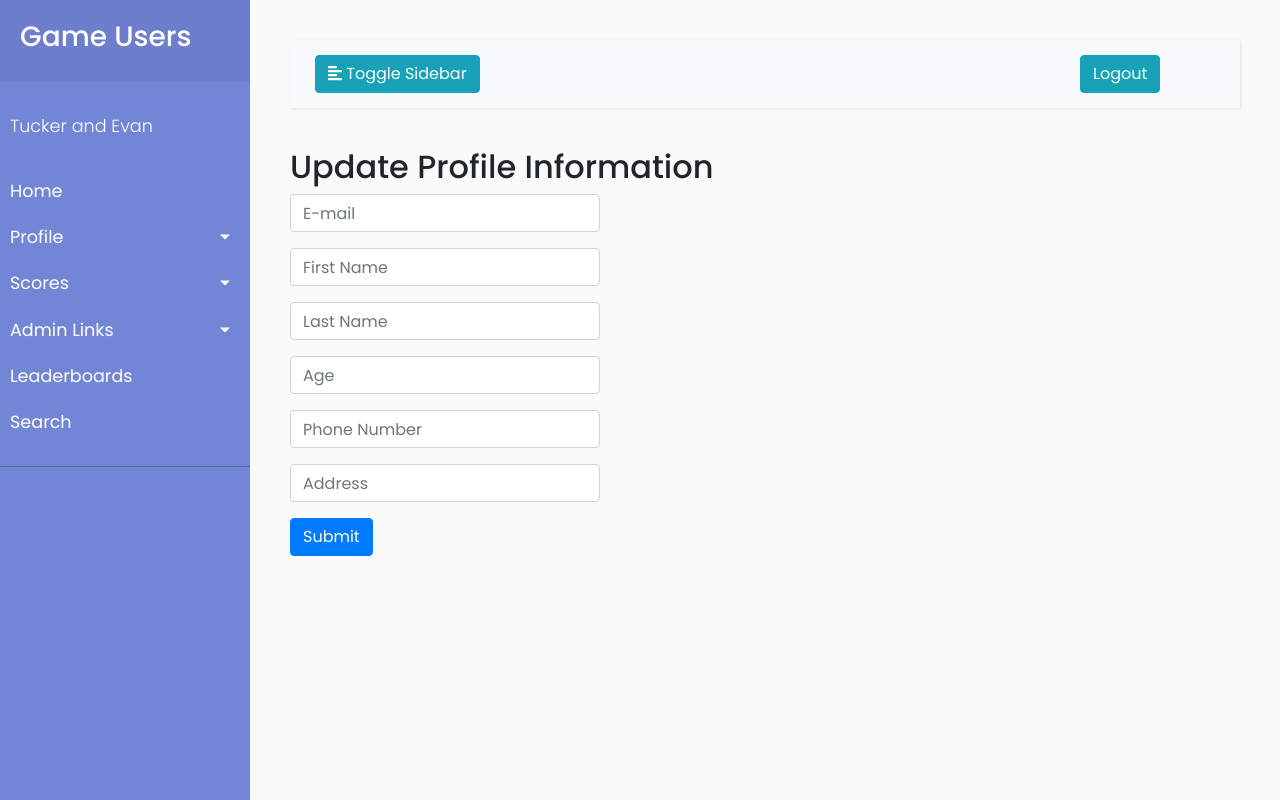
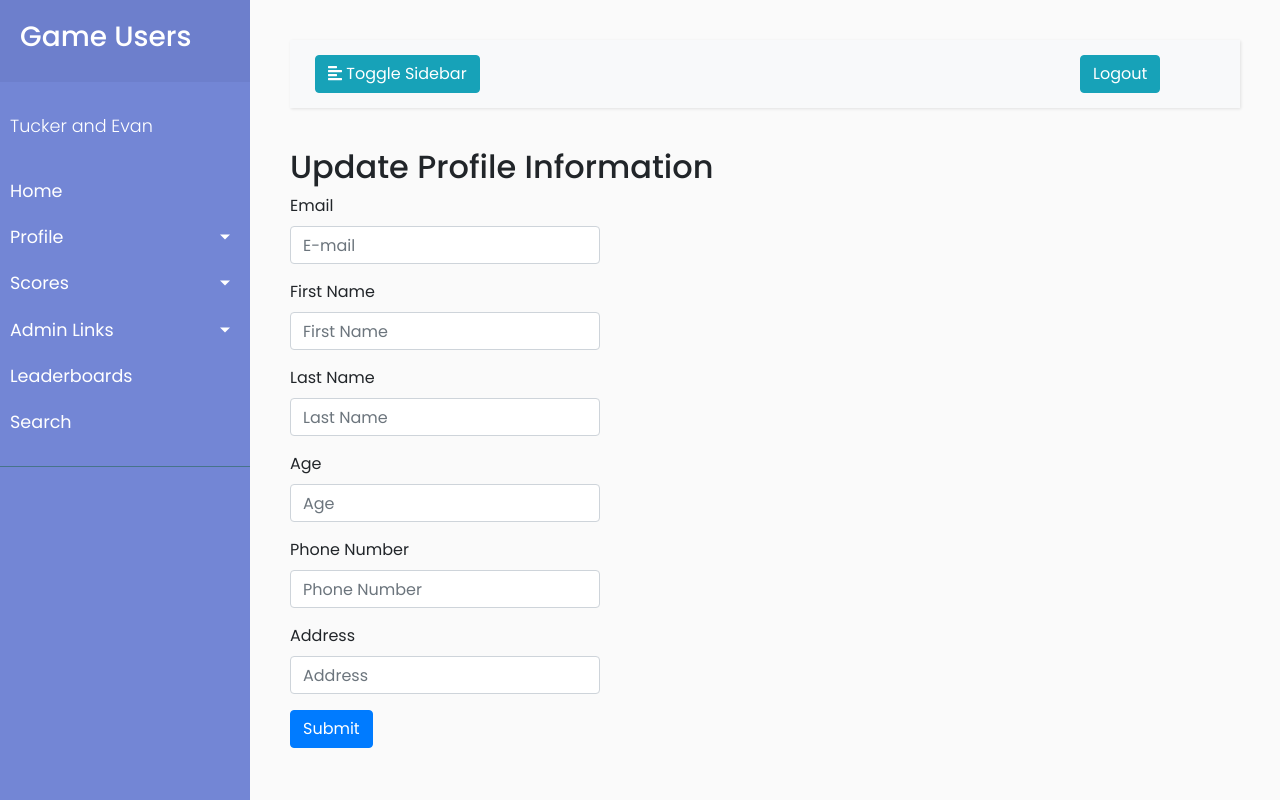
Before and after one commit to evanrh/game_management_4620, a PHP site: page /profile_update.php in a window 1280 px wide. Run offline with PHP 8.4, Linux system fonts and the light colour scheme; the visitor is signed in with stand-in values (Sample User, id 1); some libraries are stand-ins or nearby versions.

Commit message:
Updated forms to have meaningful labels

```diff
--- a/login.php
+++ b/login.php
@@ -4,9 +4,11 @@
     <h1>Login</h1>
     <form style="width: 200px;" action="includes/login.inc.php" method="POST">
         <div class="form-group">
+            <label class="form-label" for="mailuid">Username/Email</label>
             <input type="text" class="form-control" id="mailuid" name="mailuid" placeholder="Enter email">
         </div>
         <div class="form-group">
+            <label class="form-label" for="password">Password</label>
             <input type="password" class="form-control" name="password" id="password" placeholder="Password">
         </div>
 
--- a/profile_update.php
+++ b/profile_update.php
@@ -11,32 +11,38 @@
     <form  action="includes/profile_update.inc.php" method="POST">
         <div class="form-row">
             <div class="form-group col-md-4">
-                <input type="email" name="email" class="form-control" placeholder="E-mail">
+                <label class="form-label" for="email">Email</label>
+                <input type="email" id="email" name="email" class="form-control" placeholder="E-mail">
             </div>
         </div>
         <div class="form-row">
             <div class="form-group col-md-4">
-                <input type="text" name="fname" class="form-control" placeholder="First Name">
+                <label class="form-label" for="fname">First Name</label>
+                <input type="text" id="fname" name="fname" class="form-control" placeholder="First Name">
             </div>
         </div>
         <div class="form-row">
             <div class="form-group col-md-4">
-                <input type="text" name="lname" class="form-control" placeholder="Last Name">
+                <label class="form-label" for="lname">Last Name</label>
+                <input type="text" id="lname" name="lname" class="form-control" placeholder="Last Name">
             </div>
         </div>
         <div class="form-row">
             <div class="form-group col-md-4">
-                <input type="text" name="age" class="form-control" placeholder="Age">
+                <label class="form-label" for="age">Age</label>
+                <input type="text" id="age" name="age" class="form-control" placeholder="Age">
             </div>
         </div>
         <div class="form-row">
             <div class="form-group col-md-4">
-                <input type="tel" name="phone" class="form-control" placeholder="Phone Number">
+                <label class="form-label" for="phone">Phone Number</label>
+                <input type="tel" id="phone" name="phone" class="form-control" placeholder="Phone Number">
             </div>
         </div>
         <div class="form-row">
             <div class="form-group col-md-4">
-                <input type="text" name="address" class="form-control" placeholder="Address">
+                <label class="form-label" for="address">Address</label>
+                <input type="text" id="address" name="address" class="form-control" placeholder="Address">
             </div>
         </div>
         <button type="submit" class="btn btn-primary" name="profile-update-submit" id="profile-update-submit">Submit</button>
--- a/signup.php
+++ b/signup.php
@@ -36,15 +36,19 @@
         </div>
     <form style="width: 200px;" action="includes/signup.inc.php" method="POST">
         <div class="form-group">
+            <label class="form-label" for="email">Email</label>
             <input type="email" class="form-control" id="email" name="email" placeholder="Enter email">
         </div>
         <div class="form-group">
+            <label class="form-label" for="username">Username</label>
             <input type="text" class="form-control" name="username" id="username" placeholder="Username">
         </div>
         <div class="form-group">
+            <label class="form-label" for="password">Password</label>
             <input type="password" class="form-control" name="password" id="password" placeholder="Password">
         </div>
         <div class="form-group">
+            <label class="form-label" for="password-repeat">Confirm Password</label>
             <input type="password" class="form-control" name="password-repeat" id="password-repeat" placeholder="Repeat password">
         </div>
         <button type="submit" class="btn btn-primary" name="signup-submit" id="signup-submit">Sign me up!</button>
```
Also changed, not shown: index.php (+7 -8 lines).
